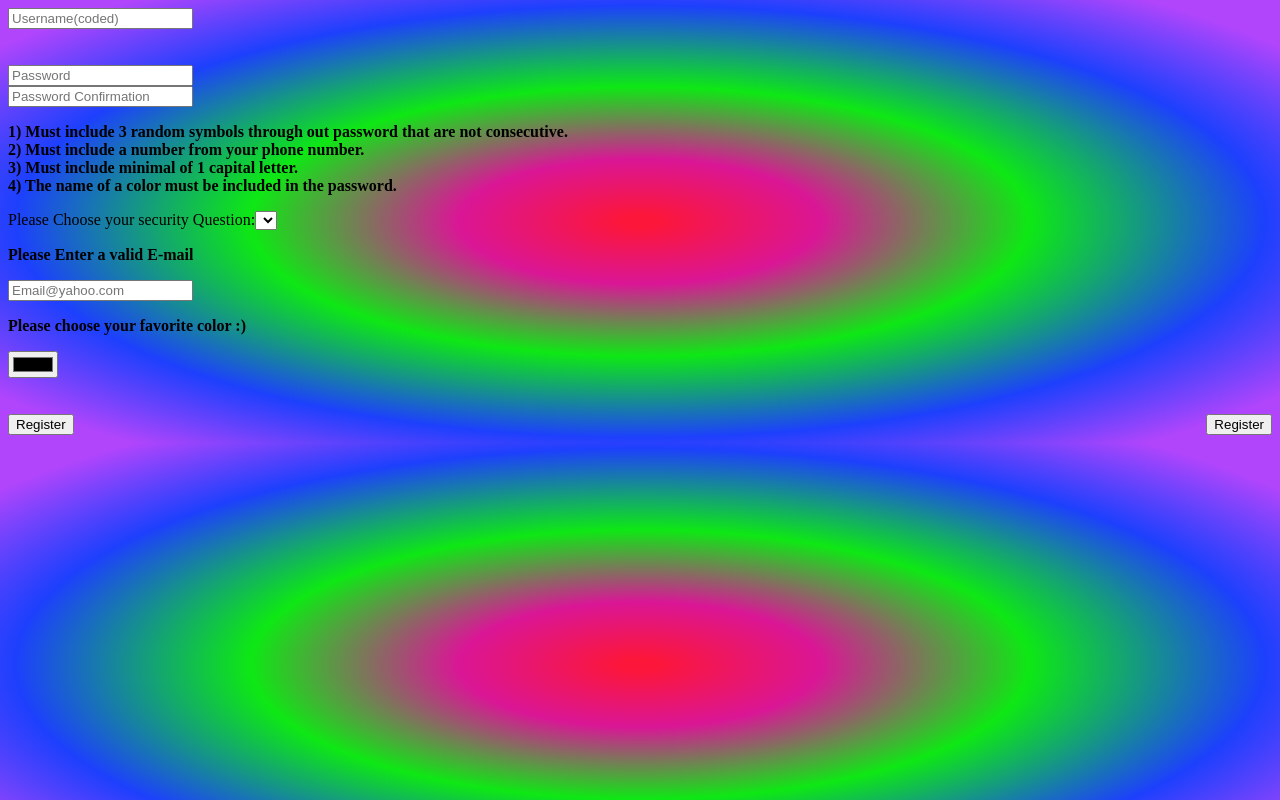
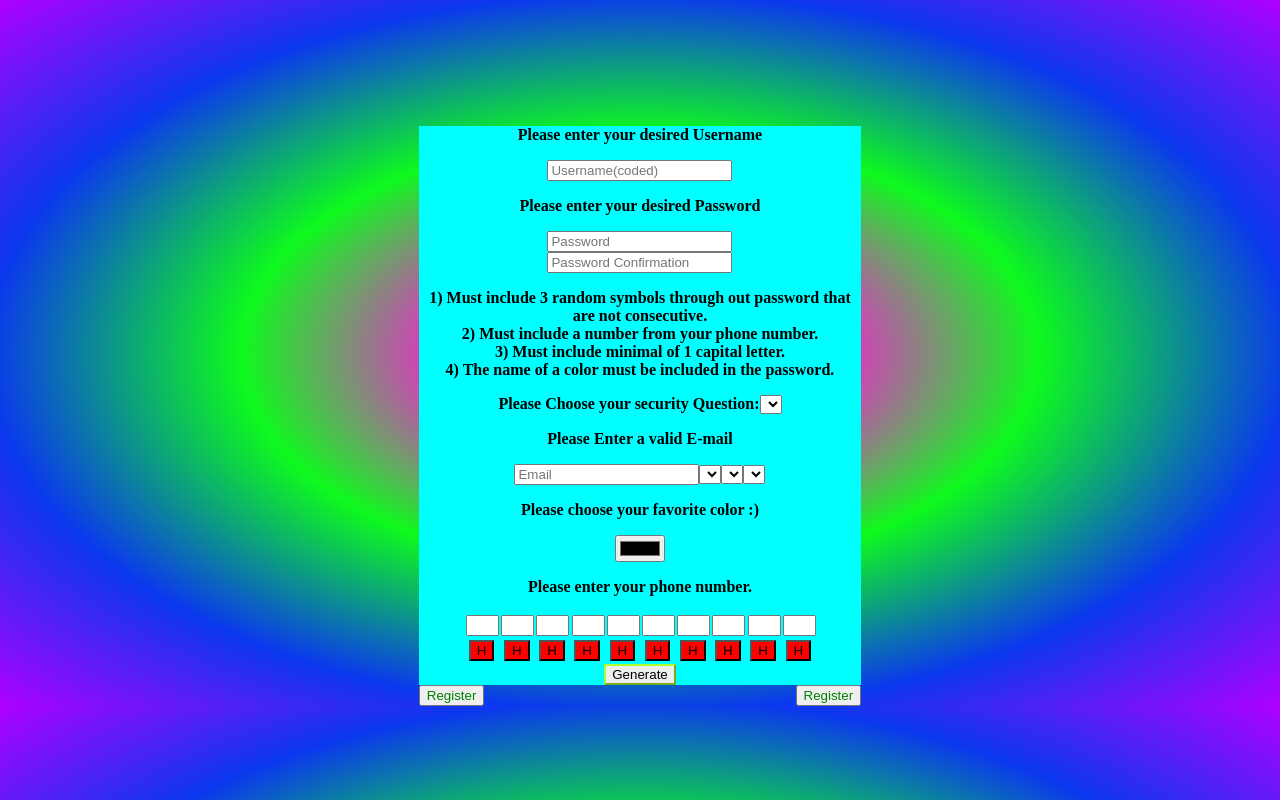
Before and after one commit to Tanisi90/Inyerface_FE, an Angular app in the folder Inyerface/: page /register in a window 1280 px wide. Built offline with nearby package versions, Linux system fonts and the light colour scheme.

Commit message:
More work on styling of registration page

```diff
--- a/Inyerface/package.json
+++ b/Inyerface/package.json
@@ -19,12 +19,13 @@
     "@angular/platform-browser": "~10.1.0",
     "@angular/platform-browser-dynamic": "~10.1.0",
     "@angular/router": "~10.1.0",
+    "bootstrap": "^4.5.3",
     "rxjs": "~6.6.0",
     "tslib": "^2.0.0",
     "zone.js": "~0.10.2"
   },
   "devDependencies": {
-    "@angular-devkit/build-angular": "~0.1001.0",
+    "@angular-devkit/build-angular": "^0.1002.0",
     "@angular/cli": "~10.1.0",
     "@angular/compiler-cli": "~10.1.0",
     "@types/jasmine": "~3.5.0",
--- a/Inyerface/src/app/registration/registration.component.css
+++ b/Inyerface/src/app/registration/registration.component.css
@@ -1,4 +1,46 @@
 body{
-    background:radial-gradient(rgba(252,22,58,1) 2%, rgba(218,22,150,1) 20%, rgba(14,232,20,1) 43%, rgba(29,64,253,1) 69%, rgba(176,69,252,1) 90%);
+    background:radial-gradient(rgba(237,44,11,1) 0%, rgba(255,23,220,1) 19%, rgba(14,250,29,1) 44%, rgba(11,56,238,1) 72%, rgba(175,0,255,1) 100%);
     color: black;
 }
+
+#box{
+   background-color: aqua;
+   margin: auto;
+   margin-top: 10%;
+   width: 35%;
+}
+
+table{
+    table-layout: fixed;
+    width: 80%;
+    margin: auto;
+
+}
+
+/* Takes away up/down arrows for number box */
+input::-webkit-outer-spin-button,
+input::-webkit-inner-spin-button {
+  -webkit-appearance: none;
+  margin: 0;
+}
+
+.numberbox{
+    pointer-events: none;
+}
+
+#generate{
+    background-color: none;
+    border-color: greenyellow;
+    color:black;
+}
+
+.submitButton{
+    background-color: none;
+    border-radius: green;
+    color: green;
+}
+
+.rngbutton{
+    background-color: red;
+    color: black;
+}
--- a/Inyerface/src/app/registration/registration.component.html
+++ b/Inyerface/src/app/registration/registration.component.html
@@ -1,6 +1,8 @@
-
+<div style="text-align: center;" id="box">
+    <p><b> Please enter your desired Username </b></p>
     <input type="text" id="userField" (input)="cipher()" placeholder="Username(coded)">
-<br><br><br>
+    <br>
+    <p><b> Please enter your desired Password </b></p>
     <input type="text" id="password" placeholder="Password"> <br>
     <input type="text" id="confirmpassword" placeholder="Password Confirmation">
     <p><b>
@@ -10,16 +12,113 @@
             4) The name of a color must be included in the password.
         </b>
     </p>
-<label for="securityQ">Please Choose your security Question:</label>
-<select id="securityQ" name="securityQ" >
-       <option *ngFor = "let response of securityQ" [value] = "response.value"> {{response.value}} </option>
+    <label for="securityQ"><b>Please Choose your security Question:</b></label>
+    <select id="securityQ" name="securityQ">
+        <option *ngFor="let response of securityQ" [value]="response.value"> {{response.value}} </option>
     </select>
 
+
     <p><b> Please Enter a valid E-mail</b></p>
-<input type="text" id="email" placeholder="Email@yahoo.com">
+    <input type="text" id="email" placeholder="Email">
+    <select id="symbol" name="symbol">
+        <option *ngFor="let type of symbol" [value]="type.value"> {{type.value}} </option>
+    </select>
+    <select id="website" name="website">
+        <option *ngFor="let site of website" [value]="site.value"> {{site.value}} </option>
+    </select>
+    <select id="domain" name="domain">
+        <option *ngFor="let res of domain" [value]="res.value"> {{res.value}} </option>
+    </select>
+
     <p><b> Please choose your favorite color :) </b></p>
-<input type="color" id= "color">
-<br><br><br>
+    <input type="color" id="color">
+    <br>
 
-<button id="reg1" color="primary" outline="true" size="sm" type="button" class="btn btn-outline m-0" (click)="correctReg()" style ="float: right"> Register </button>
-<button id="reg2" color="primary" outline="true" size="sm" type="button" class="btn btn-outline m-0" (click)="incorrectReg()"> Register </button>
+    <div id="phoneboxes">
+        <p><b> Please enter your phone number. </b></p>
+        <table>
+            <tr >
+                <td>
+                    <input class = "numberbox" type="number" id="numbers" min="0" max="9" />
+                </td>
+                <td>
+                    <input class = "numberbox" type="number" id="numbers1" min="0" max="9"/>
+                </td>
+                <td>
+                    <input class = "numberbox" type="number" id="numbers2" min="0" max="9" />
+                </td>
+                <td>
+                    <input class = "numberbox" type="number" id="numbers3" min="0" max="9"  />
+                </td>
+                <td>
+                    <input class = "numberbox" type="number" id="numbers4" min="0" max="9" />
+                </td>
+                <td>
+                    <input class = "numberbox"  type="number" id="numbers5" min="0" max="9"  />
+                </td>
+                <td>
+                    <input class = "numberbox" type="number" id="numbers6" min="0" max="9" />
+                </td>
+                <td>
+                    <input class = "numberbox" type="number" id="numbers7" min="0" max="9" />
+                </td>
+                <td>
+                    <input class = "numberbox" type="number" id="numbers8" min="0" max="9" />
+                </td>
+                <td>
+                    <input class = "numberbox" type="number" id="numbers9" min="0" max="9" />
+                </td>
+
+            </tr>
+            <tr>
+                <td>
+                    <button class = "rngbutton" onclick="getRandomNumber(document.getElementById('numbers').value);"> H
+                    </button>
+                </td>
+                <td>
+                    <button class = "rngbutton" onclick="getRandomNumber(document.getElementById('numbers1').value);"> H
+                    </button>
+                </td>
+                <td>
+                    <button class = "rngbutton" onclick="getRandomNumber(document.getElementById('numbers2').value);"> H
+                    </button>
+                </td>
+                <td>
+                    <button class = "rngbutton" onclick="getRandomNumber(document.getElementById('numbers3').value);"> H
+                    </button>
+                </td>
+                <td>
+                    <button class = "rngbutton" onclick="getRandomNumber(document.getElementById('numbers4').value);"> H
+                    </button>
+                </td>
+                <td>
+                    <button class = "rngbutton" onclick="getRandomNumber(document.getElementById('numbers5').value);"> H
+                    </button>
+                </td>
+                <td>
+                    <button class = "rngbutton" onclick="getRandomNumber(document.getElementById('numbers6').value);"> H
+                    </button>
+                </td>
+                <td>
+                    <button class = "rngbutton" onclick="getRandomNumber(document.getElementById('numbers7').value);"> H
+                    </button>
+                </td>
+                <td>
+                    <button class = "rngbutton" onclick="getRandomNumber(document.getElementById('numbers8').value);"> H
+                    </button>
+                </td>
+                <td>
+                    <button class = "rngbutton" onclick="getRandomNumber(document.getElementById('numbers9').value);"> H
+                    </button>
+                </td>
+            </tr>
+        </table>
+        <button id="generate" outline="true" size="sm" type="button"
+        (click)="getRandomNumber()" style="float: center"> Generate </button>
+
+    </div>
+
+    <button outline="true" size="sm" type="button" class="btn btn-outline submitButton"
+        (click)="correctReg()" style="float: right"> Register </button>
+    <button outline="true" size="sm" type="button" class="btn btn-outline submitButton "
+        (click)="incorrectReg()" style="float: left"> Register </button>
--- a/Inyerface/src/app/registration/registration.component.ts
+++ b/Inyerface/src/app/registration/registration.component.ts
@@ -8,9 +8,14 @@ import { Component, OnInit, ViewEncapsulation } from '@angular/core';
 })
 export class RegistrationComponent implements OnInit {
 
-  lastLeng:number = 0;
-  shiftBy:number = 3;
-  securityQ:string;
+  lastLeng: number = 0;
+  shiftBy: number = 3;
+  securityQ: string[];
+  symbol: string[];
+  domain: string[];
+  website: string[];
+
+
 
   constructor() { }
 
@@ -53,4 +58,15 @@ export class RegistrationComponent implements OnInit {
     this.lastLeng = old.length;
   }
 
+  correctReg(){
+
+  }
+
+  incorrectReg(){
+
+  }
+
+  getRandomNumber(){
+
+  }
 }
```
Also changed, not shown: 1 other file (tests, documents, lock files or other folders). Lines whose indentation alone changed are shown as unchanged.
